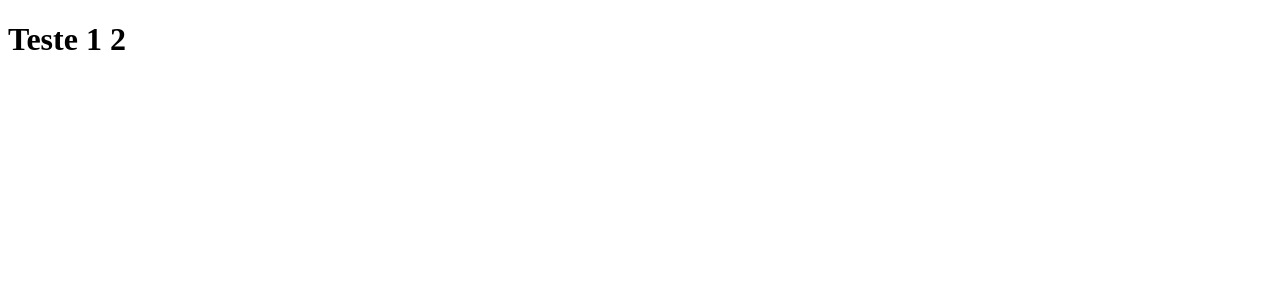
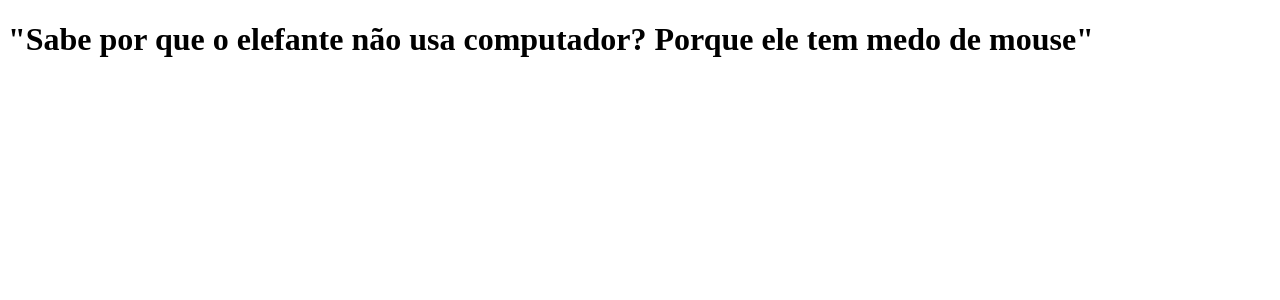
Before and after one commit to marvim-macario/clone-tabnews, a Next.js app: page / in a window 1280 px wide. Shown: the top 300 px of the page. Built offline with nearby package versions, Linux system fonts and the light colour scheme.

Commit message:
Ajuste mensagem no arquivo index

```diff
--- a/pages/index.js
+++ b/pages/index.js
@@ -1,4 +1,4 @@
 function Home() {
-   return <h1>Teste 1 2</h1>
+   return <h1>"Sabe por que o elefante não usa computador? Porque ele tem medo de mouse"</h1>
 }
 export default Home;
```
